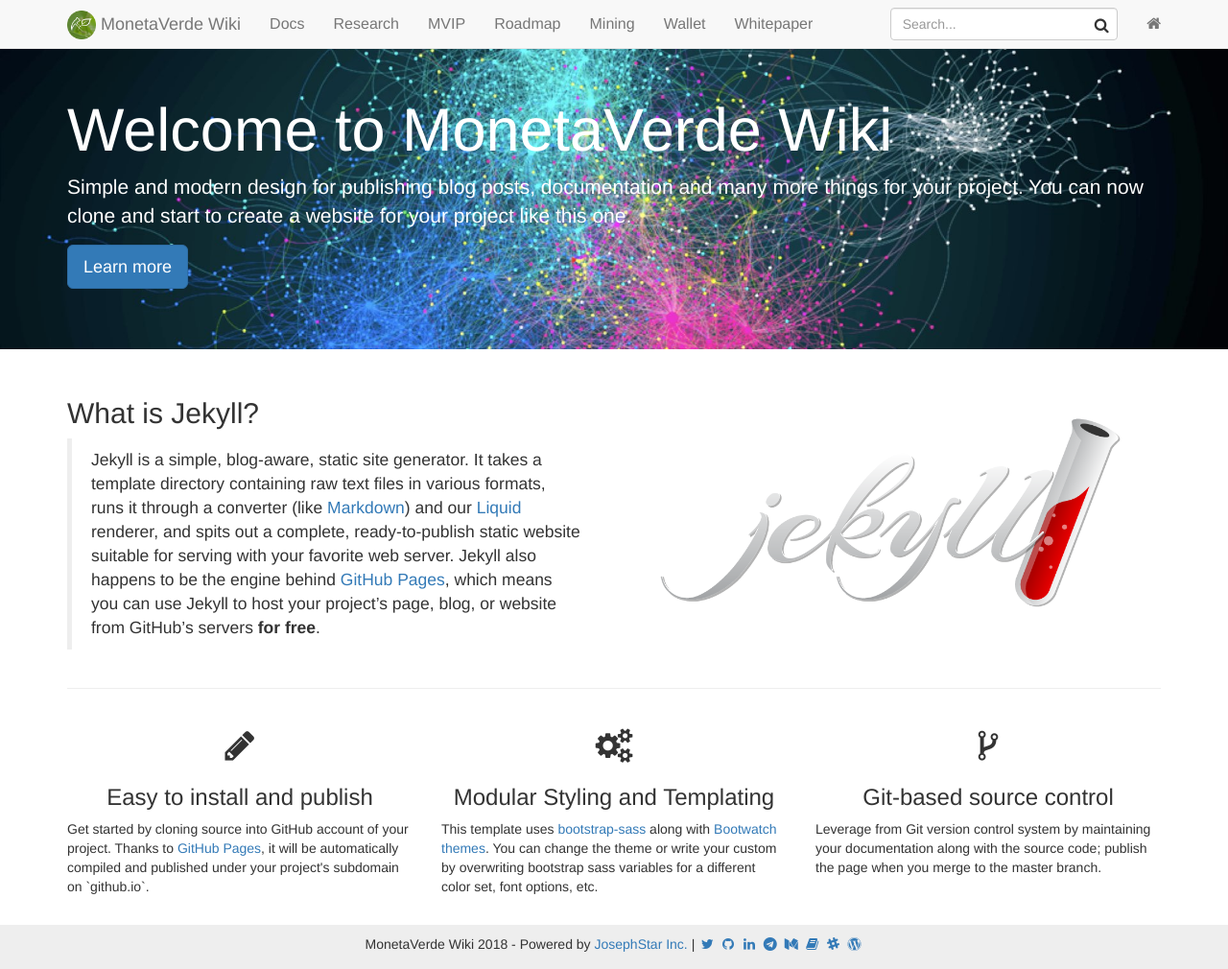
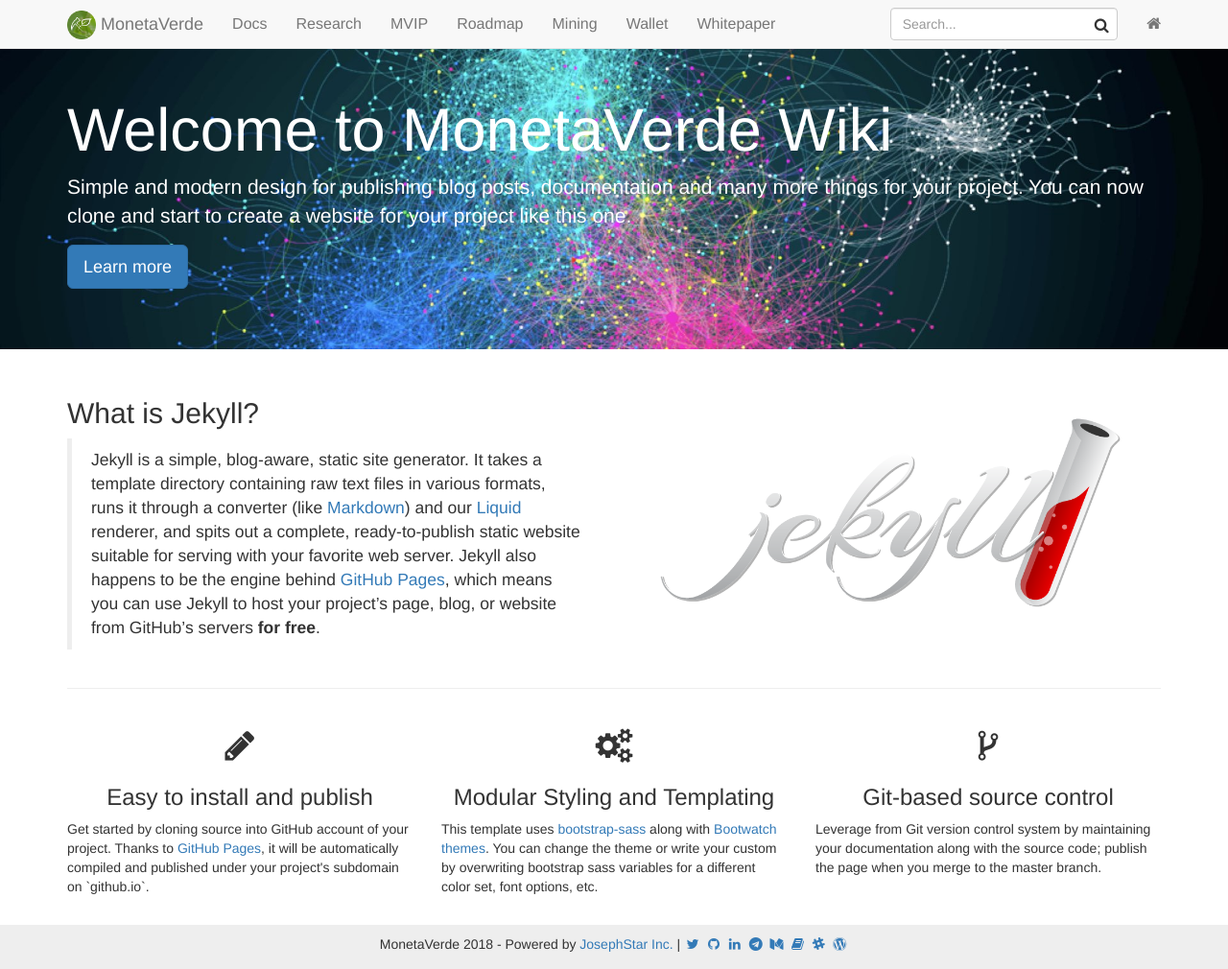
Before and after one commit to ammogcoder/www, a Jekyll site: the page built from index.html, in a window 1280 px wide and 1010 px high. Shown: the whole window at 96% size. Built offline with Jekyll 4.4.1, drawn with Linux system fonts in a browser that asks for light colours; nearby versions of some CDN libraries.

Commit message:
Update _config.yml

```diff
--- a/_config.yml
+++ b/_config.yml
@@ -1,5 +1,5 @@
 # Site settings
-title: MonetaVerde Wiki
+title: MonetaVerde
 email: info@monetaverde.io
 description-title: Welcome to MonetaVerde Wiki
 
```
